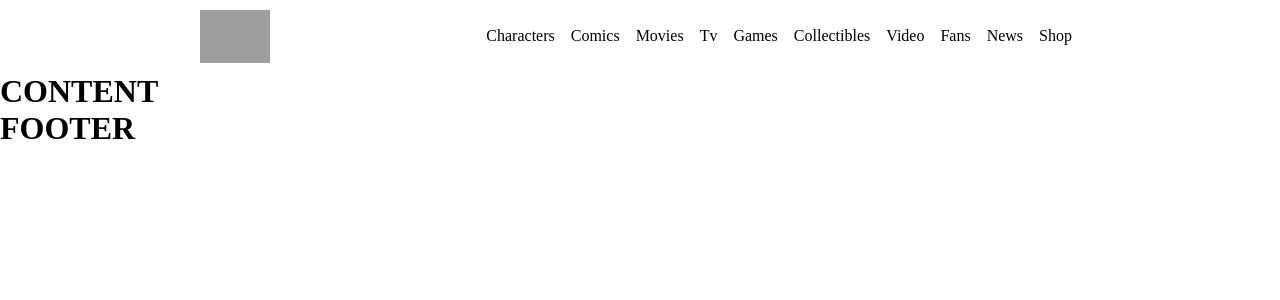
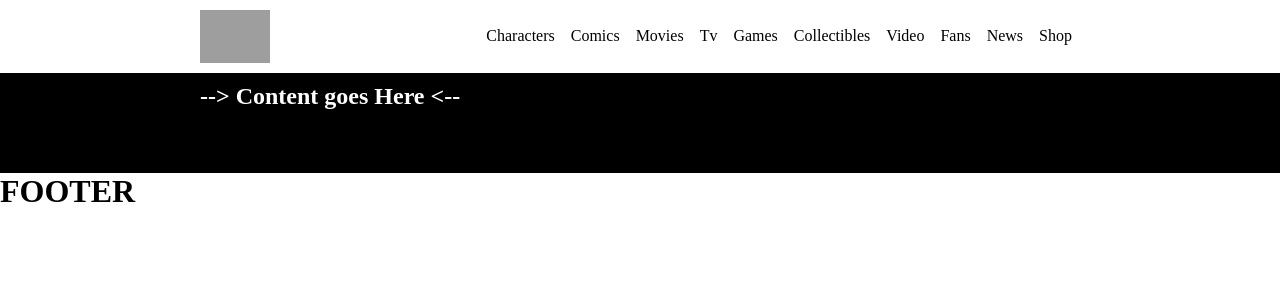
Before and after one commit to GioGio4/vite-comics, a Vue app: page / in a window 1280 px wide. Shown: the top 300 px of the page. Built offline with nearby package versions, Linux system fonts and the light colour scheme; grey boxes are pictures that could not be loaded.

Commit message:
Add template in HappContents comp. temporary style

```diff
--- a/src/App.vue
+++ b/src/App.vue
@@ -16,7 +16,10 @@ export default {
 
 <template>
   <AppHeader />
-  <AppContents />
+  <main>
+    <AppContents />
+
+  </main>
   <AppFooter />
 </template>
 
@@ -28,6 +31,7 @@ export default {
   margin: 0;
   padding: 0;
 }
+
 
 img {
   max-width: 100%;
--- a/src/components/AppContents.vue
+++ b/src/components/AppContents.vue
@@ -3,7 +3,18 @@
 </script>
 
 <template>
-    <h1>CONTENT</h1>
+    <section>
+        <h1>--> Content goes Here &lt;-- </h1>
+    </section>
 </template>
 
-<style scoped></style>
+<style scoped>
+/* Debug */
+section {
+    height: 100px;
+    background-color: black;
+    color: white;
+    padding: 10px 200px;
+    ;
+}
+</style>
--- a/src/components/AppHeader.vue
+++ b/src/components/AppHeader.vue
@@ -69,6 +69,7 @@ export default {
     </header>
 </template>
 
+<!-- Gestire lo style con SASS -->
 <style scoped>
 /* Debug */
 
```
